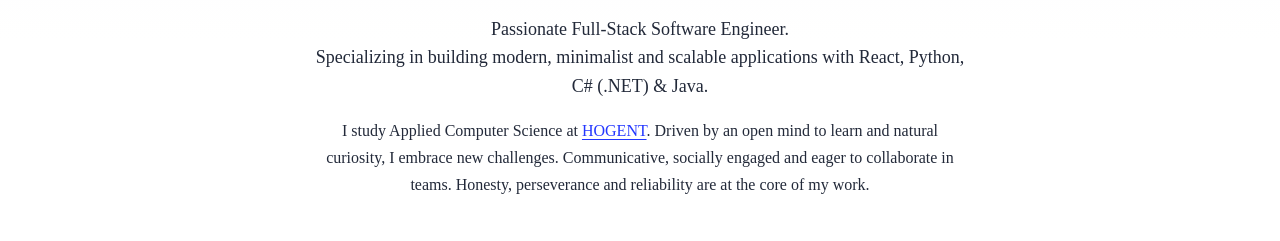
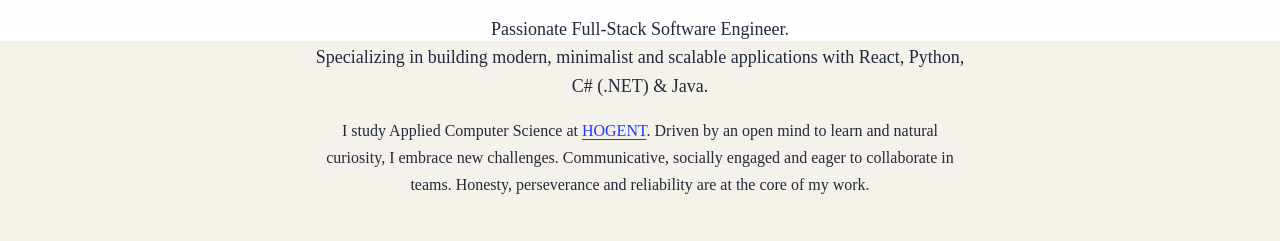
Before and after one commit to SheanL/shean-portfolio, an Astro site: page / in a window 1280 px wide. Shown: the part 559-800 px from the top of the page. Built offline with nearby package versions, Linux system fonts and the light colour scheme; Astro itself is replaced by a stand-in of ours.

Commit message:
fix THeme

```diff
--- a/src/styles/global.css
+++ b/src/styles/global.css
@@ -39,7 +39,7 @@
 	--box-shadow:
 		0 2px 6px rgba(var(--gray), 25%), 0 8px 24px rgba(var(--gray), 33%),
 		0 16px 32px rgba(var(--gray), 33%);
-	--bg-color: #fff;
+	--bg-color: #f5f2eb;
 }
 
 :root.dark {
```
